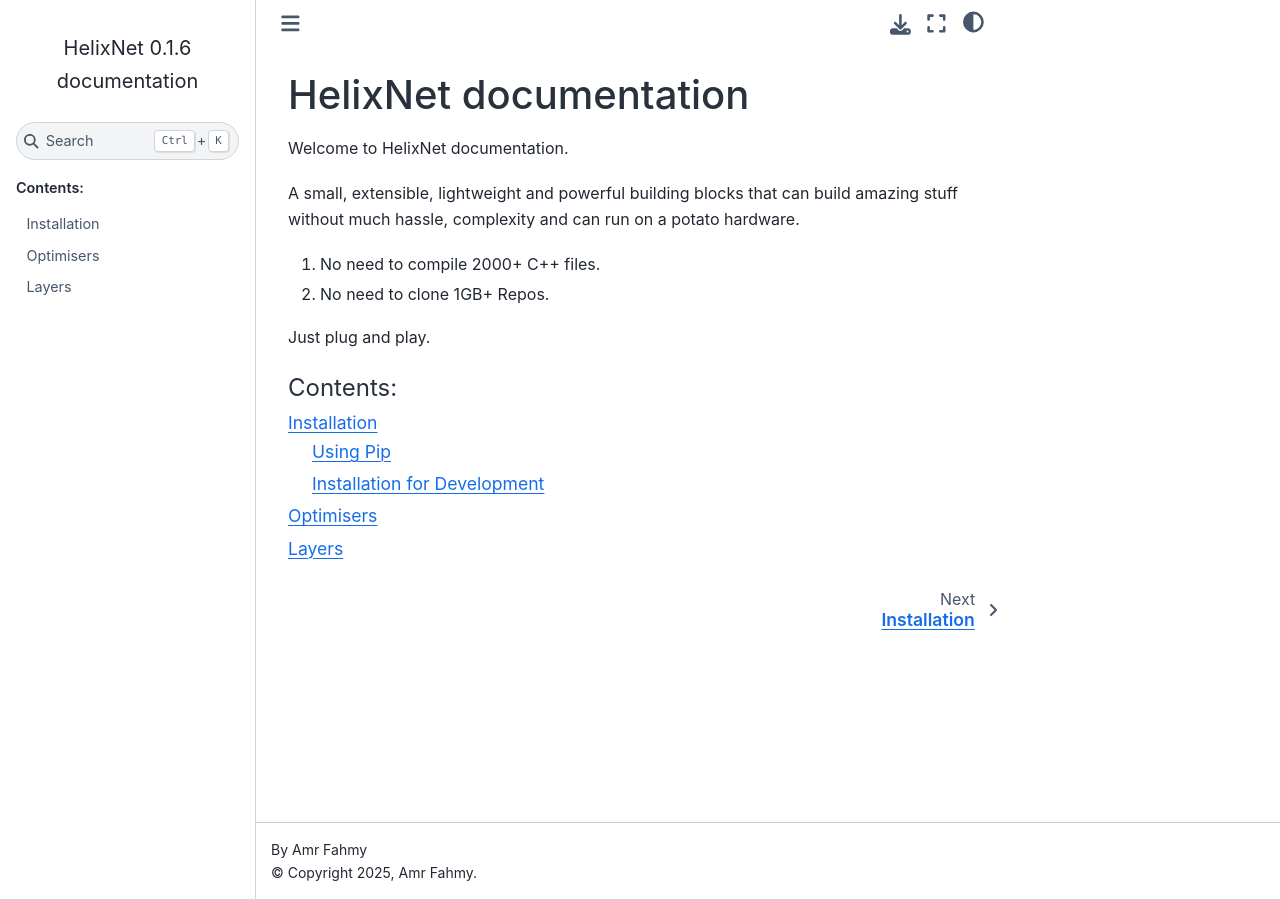
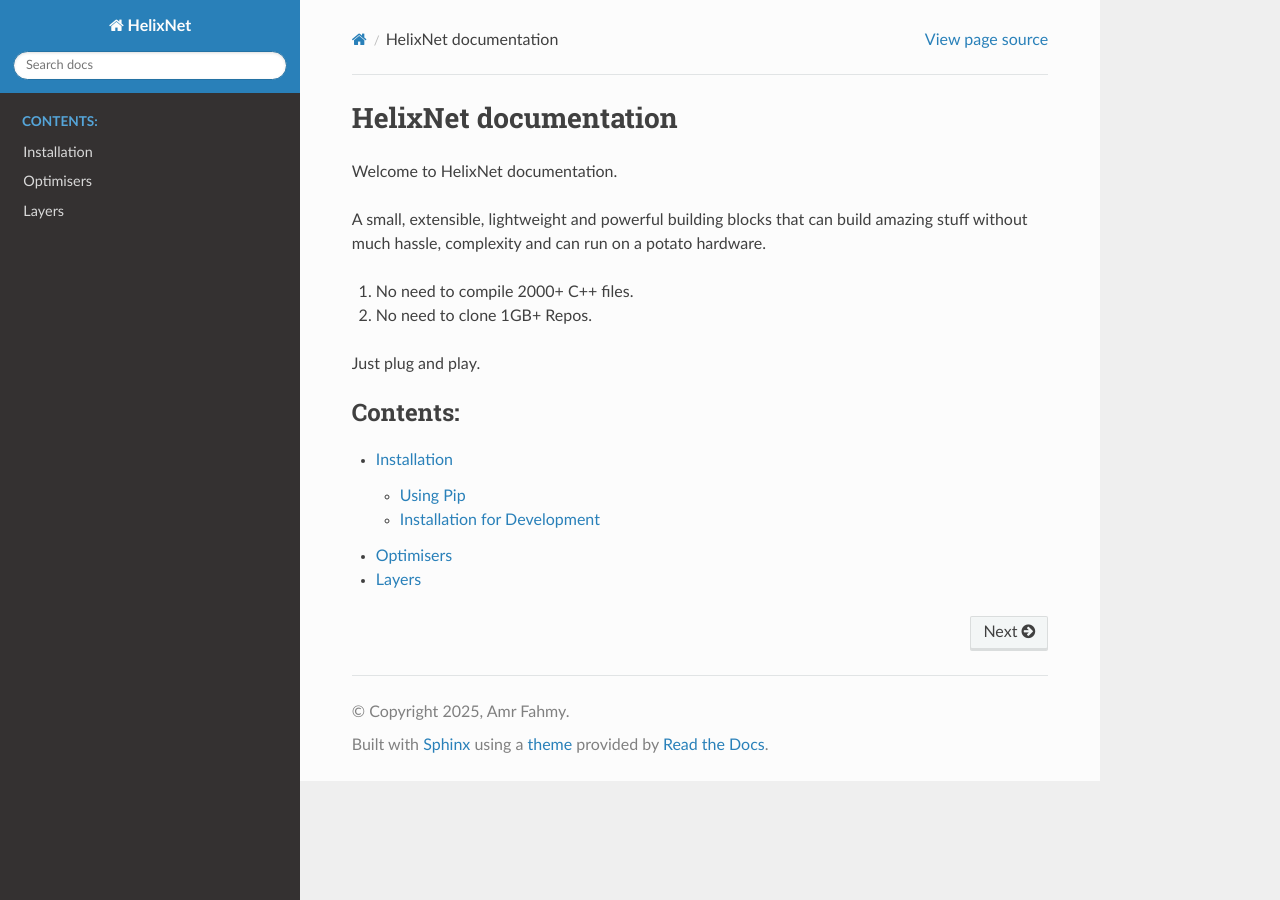
Before and after one commit to TheIridiumMan/HelixNet, a Sphinx documentation site: the page built from docs/index.rst, in a window 1280 px wide. Built offline with Sphinx 7.4.7 and the Read the Docs theme 3.1.0, drawn with Linux system fonts in a browser that asks for light colours.

Commit message:
Update conf.py

```diff
--- a/docs/conf.py
+++ b/docs/conf.py
@@ -9,7 +9,7 @@ import sphinx_rtd_theme
 import sys
 from pathlib import Path
 
-html_theme = "sphinx_book_theme"
+html_theme = "sphinx_rtd_theme"
 html_theme_path = [sphinx_rtd_theme.get_html_theme_path()]
 
 project = 'HelixNet'
```
